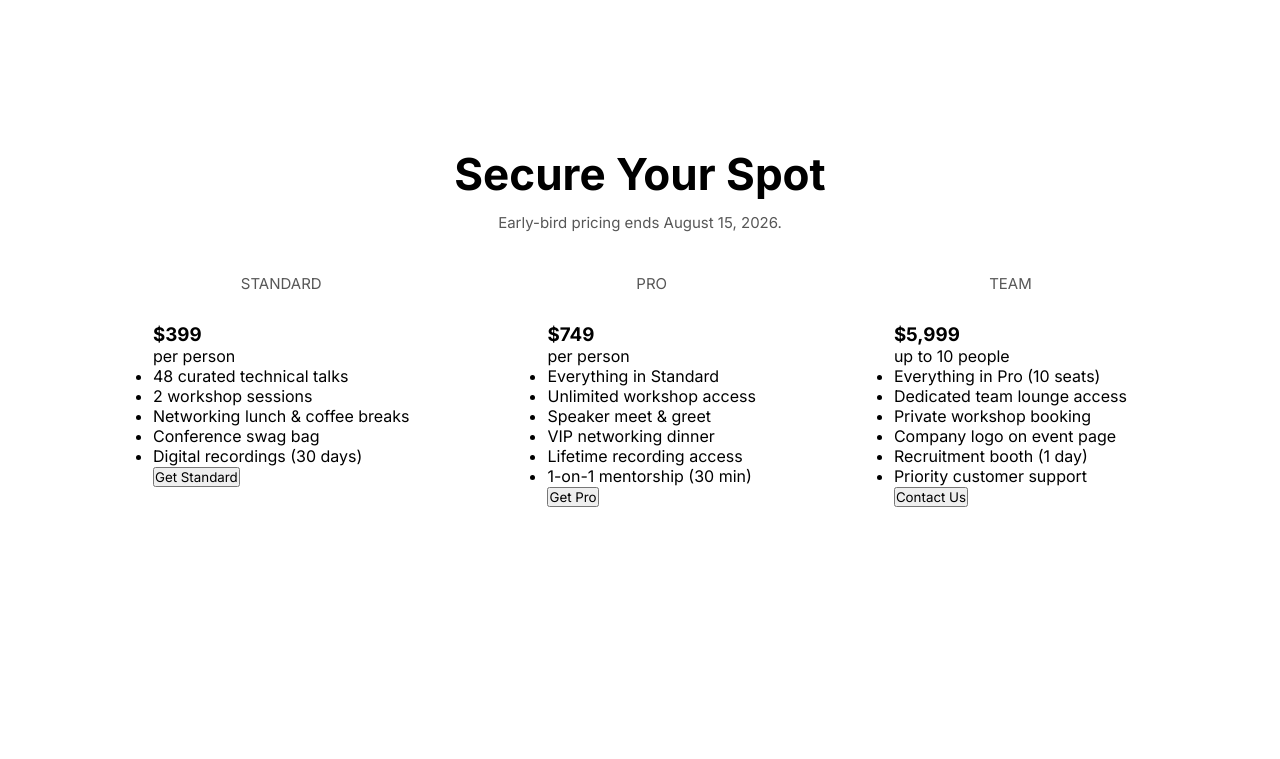
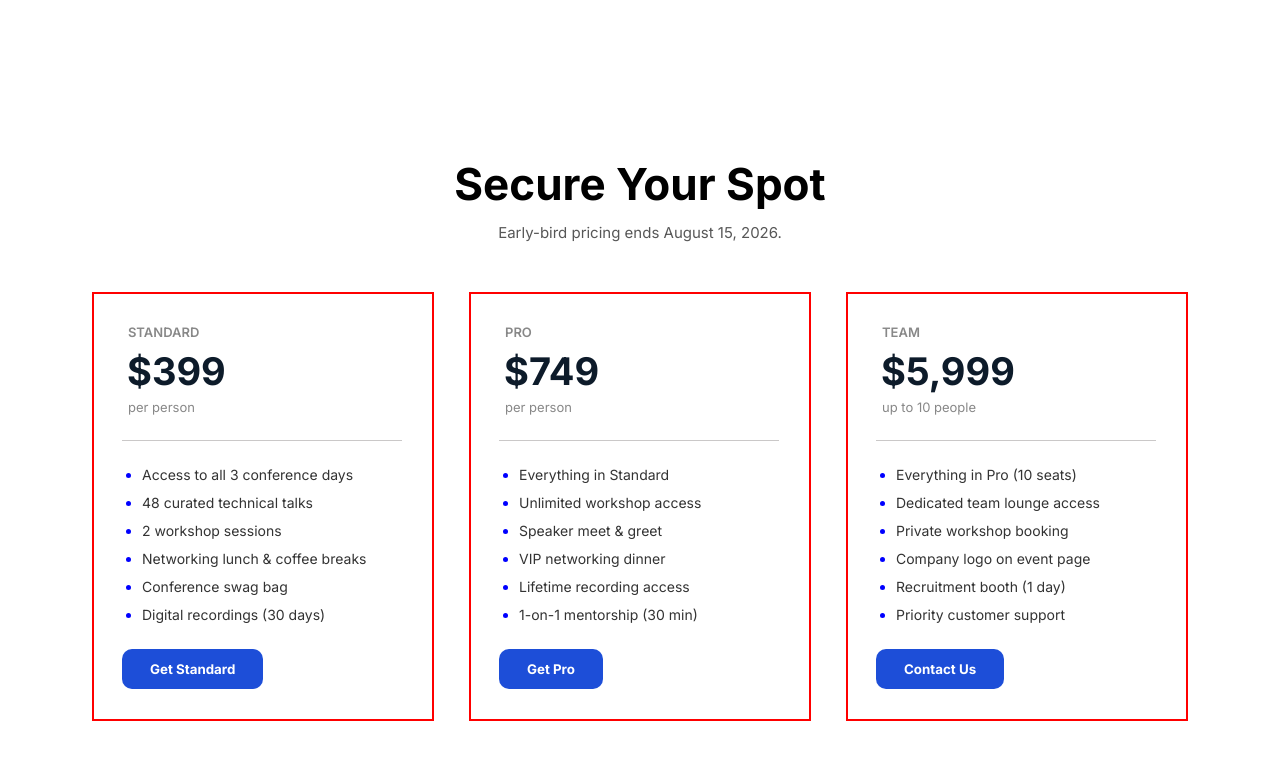
Before and after one commit to FarhanTips/b14-a01-Farhan_Akbor_Khan, a plain HTML site: page index.html in a window 1280 px wide. Shown: the part 1975-2734 px from the top of the page. Before the commit the page ends 2482 px from the top, so only its background shows below. Drawn offline with Linux system fonts and the light colour scheme.

Commit message:
Card Added in Pricing Section

```diff
--- a/index.html
+++ b/index.html
@@ -88,20 +88,21 @@
         <h2>Secure Your Spot</h2>
         <p>Early-bird pricing ends August 15, 2026.</p>
         <div class="card-parent">
-            <div>
+            <div class="card-child1">
                 <p>STANDARD</p>
                 <h3>$399</h3>
                 <span>per person</span>
                 <ul>
+                    <li>Access to all 3 conference days</li>
                     <li>48 curated technical talks</li>
                     <li>2 workshop sessions</li>
                     <li>Networking lunch & coffee breaks</li>
                     <li>Conference swag bag</li>
                     <li>Digital recordings (30 days)</li>
                 </ul>
-                <button>Get Standard</button>
+                <button class="common-btn">Get Standard</button>
             </div>
-            <div>
+            <div class="card-child2">
                 <p>PRO</p>
                 <h3>$749</h3>
                 <span>per person</span>
@@ -113,9 +114,9 @@
                     <li>Lifetime recording access</li>
                     <li>1-on-1 mentorship (30 min)</li>
                 </ul>
-                <button>Get Pro</button>
+                <button class="common-btn">Get Pro</button>
             </div>
-            <div>
+            <div class="card-child3">
                 <p>TEAM</p>
                 <h3>$5,999</h3>
                 <span>up to 10 people</span>
@@ -127,7 +128,7 @@
                     <li>Recruitment booth (1 day)</li>
                     <li>Priority customer support</li>
                 </ul>
-                <button>Contact Us</button>
+                <button class="common-btn">Contact Us</button>
             </div>
         </div>
 
--- a/style.css
+++ b/style.css
@@ -148,8 +148,10 @@ main {
 
 .card-parent{
     display: flex;
-    justify-content: space-evenly;
+    justify-content: center;
     /* align-items: center; */
+    margin-bottom: 110px;
+    gap: 35px;
 }
 
 
@@ -158,7 +160,7 @@ main {
     text-align: center;
     font-size: 44px;
     font-weight: 700;
-    margin-top: 150px;
+    margin-top: 160px;
     /* border: 2px solid red; */
 }
 
@@ -167,5 +169,45 @@ main {
     font-size: 15px;
     font-weight: 400;
     color:  #575757;
-    padding: 12px 0px 30px 0px;
+    padding: 12px 0px 50px 0px;
 }
+
+
+.card-child1, .card-child2, .card-child3{
+    border: 2px solid red;
+    padding: 0px 30px 30px 28px;
+    width: 280px;
+}
+.card-parent p{
+    text-align: left;
+    color: #888888;
+    font-size: 13px;
+    font-weight: 600;
+    padding: 30px 0px 0px 6px;
+}
+
+.card-parent h3{
+    color: #0d1b2a;
+    font-size: 38px;
+    font-weight: 700;
+    padding: 8px 0px 0px 5px;
+}
+
+.card-parent span{
+    display: block;
+    color:#888888;
+    font-size: 13px;
+    padding: 5px 0px 25px 6px;
+    border-bottom: 1px solid #cac8c8;;
+}
+
+.card-parent ul{
+    padding: 20px;
+    font-size: 14px;
+    color: #333333;
+    line-height: 2.0;
+}
+
+.card-parent li::marker {
+  color: blue;
+}
```
